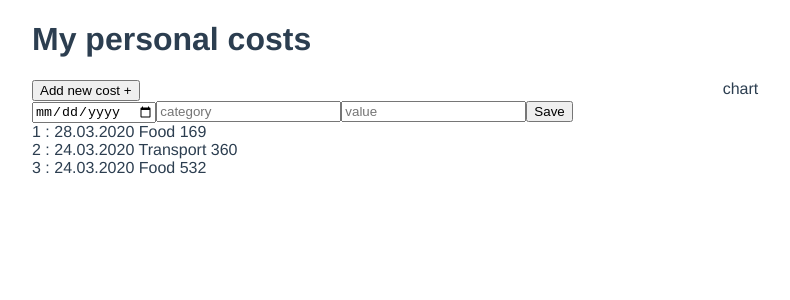
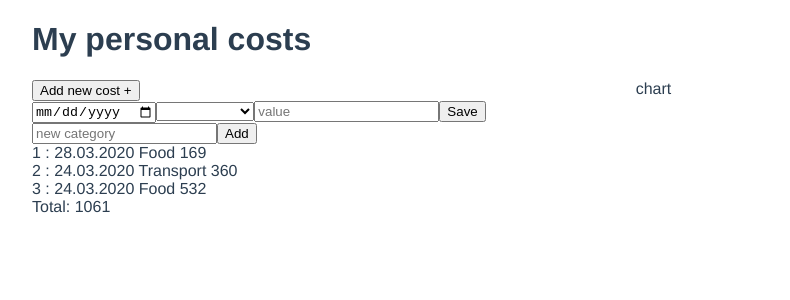
Before and after one commit to Victoria-Rozhkova/my-personal-costs, a Vue app: page / in a window 1280 px wide. Both pictures are taken after a click on the button "Add new cost +". Shown: the top 300 px of the page, without its empty margins (8-798 px from the left). Built offline with nearby package versions, Linux system fonts and the light colour scheme.

Commit message:
vuex, categories select, add category

```diff
--- a/package.json
+++ b/package.json
@@ -9,7 +9,8 @@
   },
   "dependencies": {
     "core-js": "^3.6.5",
-    "vue": "^2.6.11"
+    "vue": "^2.6.11",
+    "vuex": "3"
   },
   "devDependencies": {
     "@vue/cli-plugin-babel": "~4.5.15",
--- a/src/App.vue
+++ b/src/App.vue
@@ -4,8 +4,15 @@
     <h1>My personal costs</h1>
     <main>
       <div class="costs">
-        <AddPaymentsForm @addPayment="addPayment" @clicked="clicked" :show="showForm"/>
-        <PaymentsDisplay :items="paymentsList" />
+        <AddPaymentsForm
+          @addPayment="addPayment"
+          @clicked="clicked"
+          :show="showForm"
+        />
+        <PaymentsDisplay
+          :items="paymentsList"
+          :total="paymentsListTotalAmount"
+        />
       </div>
       <div class="chart">chart</div>
     </main>
@@ -15,6 +22,7 @@
 <script>
 import PaymentsDisplay from "./components/PaymentsDisplay.vue";
 import AddPaymentsForm from "./components/AddPaymentsForm.vue";
+import { mapActions, mapGetters, mapMutations } from "vuex";
 
 export default {
   name: "App",
@@ -24,39 +32,26 @@ export default {
   },
   data() {
     return {
-      paymentsList: [],
       showForm: false,
     };
   },
+  computed: {
+    ...mapGetters(["paymentsList", "paymentsListTotalAmount"]),
+  },
   methods: {
-    fetchData() {
-      return [
-        {
-          date: "28.03.2020",
-          category: "Food",
-          value: 169,
-        },
-        {
-          date: "24.03.2020",
-          category: "Transport",
-          value: 360,
-        },
-        {
-          date: "24.03.2020",
-          category: "Food",
-          value: 532,
-        },
-      ];
-    },
-    addPayment(data) {
-      this.paymentsList = [...this.paymentsList, data];
-    },
+    ...mapActions(["fetchData"]),
+    ...mapMutations(["ADD_PAYMENT_LIST", "TOGGLE_IS_LOADING"]),
     clicked(isShow) {
       this.showForm = isShow;
     },
+    addPayment(data) {
+      this.ADD_PAYMENT_LIST(data);
+    },
   },
   created() {
-    this.paymentsList = this.fetchData();
+    this.TOGGLE_IS_LOADING(true);
+    this.fetchData();
+    this.TOGGLE_IS_LOADING(false);
   },
 };
 </script>
--- a/src/components/AddPaymentsForm.vue
+++ b/src/components/AddPaymentsForm.vue
@@ -3,14 +3,28 @@
     <button @click="$emit('clicked', !show)">Add new cost +</button>
     <div v-show="show">
       <input type="date" placeholder="date" v-model="date" />
-      <input type="text" placeholder="category" v-model="category" />
+      <select v-model="category">
+        <option
+          v-for="(c, indx) in categoryList"
+          :key="indx"
+          :value="c.category"
+        >
+          {{ c.category }}
+        </option>
+      </select>
       <input type="number" placeholder="value" v-model.number="value" />
       <button @click="onSave">Save</button>
+      <div>
+        <input type="text" placeholder="new category" v-model="newCategory" />
+        <button @click="addCategory">Add</button>
+      </div>
     </div>
   </div>
 </template>
 
 <script>
+import { mapActions, mapGetters, mapMutations } from "vuex";
+
 export default {
   name: "AddPaymentsForm",
   props: {
@@ -21,28 +35,46 @@ export default {
       date: "",
       category: "",
       value: "",
+      newCategory: "",
     };
   },
   computed: {
+    ...mapGetters(["categoryList"]),
     getCurrentDate() {
       const today = new Date();
       const d = today.getDate();
-      const m =
-        Number(today.getMonth().toLocaleString("ru-RU", { month: "2-digit" })) +
-        1;
+      const m = Number(today.getMonth()) + 1;
       const y = today.getFullYear();
       return `${d}.${m}.${y}`;
     },
   },
   methods: {
+    ...mapActions(["fetchCategoryList"]),
+    ...mapMutations(["ADD_CATEGORY"]),
     onSave() {
       const data = {
         date: this.date || this.getCurrentDate,
         category: this.category || "Not filled",
-        value: this.value || "Not filled",
+        value: this.value || "",
       };
       this.$emit("addPayment", data);
+      this.category = "";
+      this.value = "";
     },
+    addCategory() {
+      const category = {
+        id: new Date(),
+        category: this.newCategory,
+      };
+      this.ADD_CATEGORY(category);
+      this.newCategory = "";
+    },
+  },
+  created() {
+    this.fetchCategoryList();
+    if (this.categoryList?.length) {
+      this.category = this.categoryList[0].category;
+    }
   },
 };
 </script>
--- a/src/components/PaymentsDisplay.vue
+++ b/src/components/PaymentsDisplay.vue
@@ -3,10 +3,13 @@
     <div v-for="(item, indx) in items" :key="indx">
       {{ indx + 1 }} : {{ item.date }} {{ item.category }} {{ item.value }}
     </div>
+    <div>Total: {{ total }}</div>
   </div>
 </template>
 
 <script>
+import { mapGetters } from "vuex";
+
 export default {
   name: "PaymentsDisplay",
   props: {
@@ -14,6 +17,12 @@ export default {
       type: Array,
       default: () => [],
     },
+    total: {
+      type: Number,
+    },
+  },
+  computed: {
+    ...mapGetters(["isLoading"]),
   },
 };
 </script>
@@ -22,4 +31,13 @@ export default {
 .wrapper {
   //
 }
+.loader {
+  display: flex;
+  justify-content: center;
+  align-items: center;
+  margin-top: 25px;
+  img {
+    width: 65px;
+  }
+}
 </style>
--- a/src/main.js
+++ b/src/main.js
@@ -1,8 +1,13 @@
 import Vue from "vue";
+import Vuex from "vuex";
 import App from "./App.vue";
+import store from "./store/store.js";
 
 Vue.config.productionTip = false;
 
+Vue.use(Vuex);
+
 new Vue({
+  store,
   render: (h) => h(App),
 }).$mount("#app");
--- /dev/null
+++ b/src/store/modules/category.js
@@ -0,0 +1,30 @@
+export default {
+  state: { categoryList: [] },
+  mutations: {
+    SET_CATEGORY_LIST(state, categoryList) {
+      state.categoryList = categoryList;
+    },
+    ADD_CATEGORY(state, category) {
+      state.categoryList.push(category);
+    },
+  },
+  getters: {
+    categoryList: (state) => state.categoryList,
+  },
+  actions: {
+    fetchCategoryList({ commit }) {
+      setTimeout(() => {
+        const data = [
+          { id: 1, category: "Food" },
+          { id: 2, category: "Navigation" },
+          { id: 3, category: "Sport" },
+          { id: 4, category: "Entertaiment" },
+          { id: 5, category: "Education" },
+          { id: 6, category: "Party" },
+          { id: 7, category: "Taxi" },
+        ];
+        commit("SET_CATEGORY_LIST", data);
+      }, 1000);
+    },
+  },
+};
--- /dev/null
+++ b/src/store/modules/payments.js
@@ -0,0 +1,40 @@
+export default {
+  state: { paymentsList: [] },
+  mutations: {
+    SET_PAYMENTS_LIST(state, paymentsList) {
+      state.paymentsList = paymentsList;
+    },
+    ADD_PAYMENT_LIST(state, payment) {
+      state.paymentsList.push(payment);
+    },
+  },
+  getters: {
+    paymentsList: (state) => state.paymentsList,
+    paymentsListTotalAmount: ({ paymentsList }) =>
+      paymentsList.reduce((cur, { value }) => cur + Number(value), 0),
+  },
+  actions: {
+    fetchData({ commit }) {
+      setTimeout(() => {
+        const data = [
+          {
+            date: "28.03.2020",
+            category: "Food",
+            value: 169,
+          },
+          {
+            date: "24.03.2020",
+            category: "Transport",
+            value: 360,
+          },
+          {
+            date: "24.03.2020",
+            category: "Food",
+            value: 532,
+          },
+        ];
+        commit("SET_PAYMENTS_LIST", data);
+      }, 3000);
+    },
+  },
+};
--- /dev/null
+++ b/src/store/store.js
@@ -0,0 +1,20 @@
+import Vuex from "vuex";
+import Vue from "vue";
+import payments from "./modules/payments";
+import category from "./modules/category";
+
+Vue.use(Vuex);
+
+export default new Vuex.Store({
+  state: { isLoading: false },
+  mutations: {
+    TOGGLE_IS_LOADING(state, isLoading) {
+      state.isLoading = isLoading;
+    },
+  },
+  getters: {
+    isLoading: (state) => state.isLoading,
+  },
+  actions: {},
+  modules: { payments, category },
+});
```
Also changed, not shown: src/assets/loading.webp (added), 1 other file (tests, documents, lock files or other folders).
